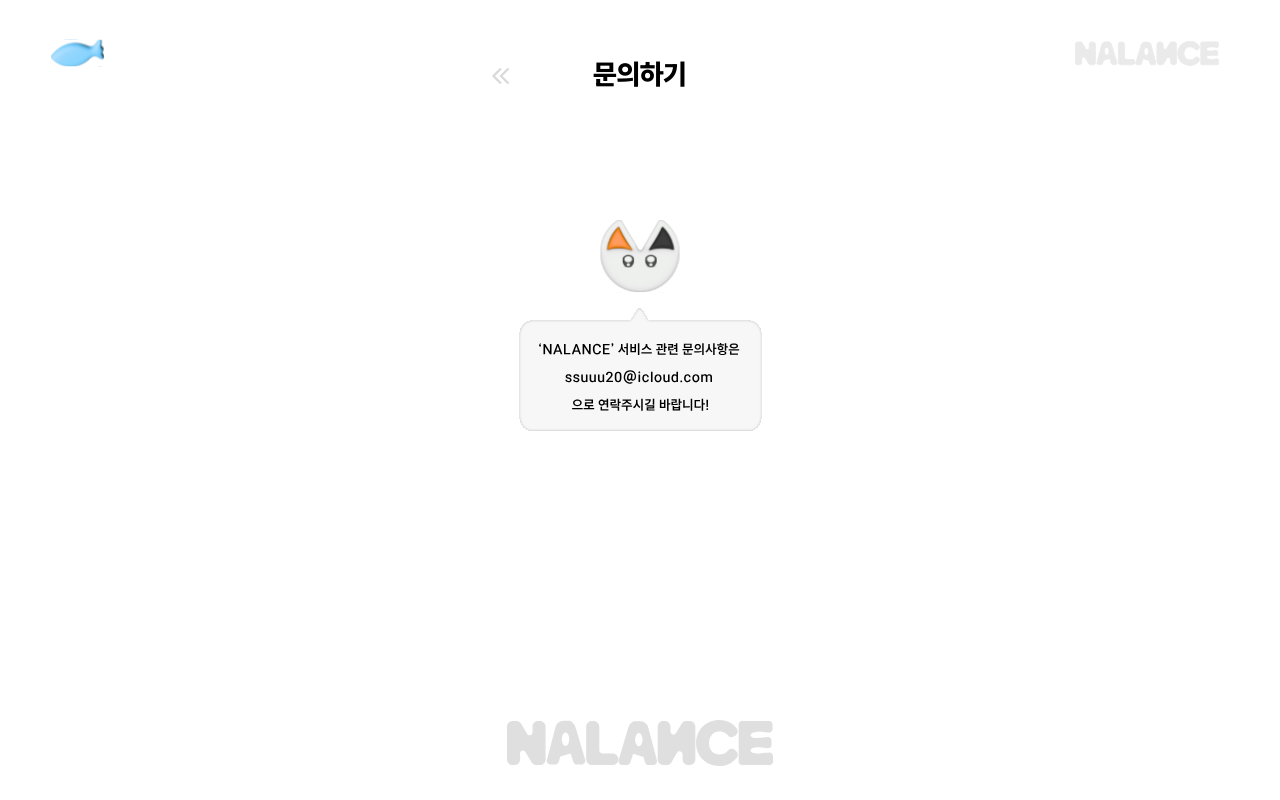
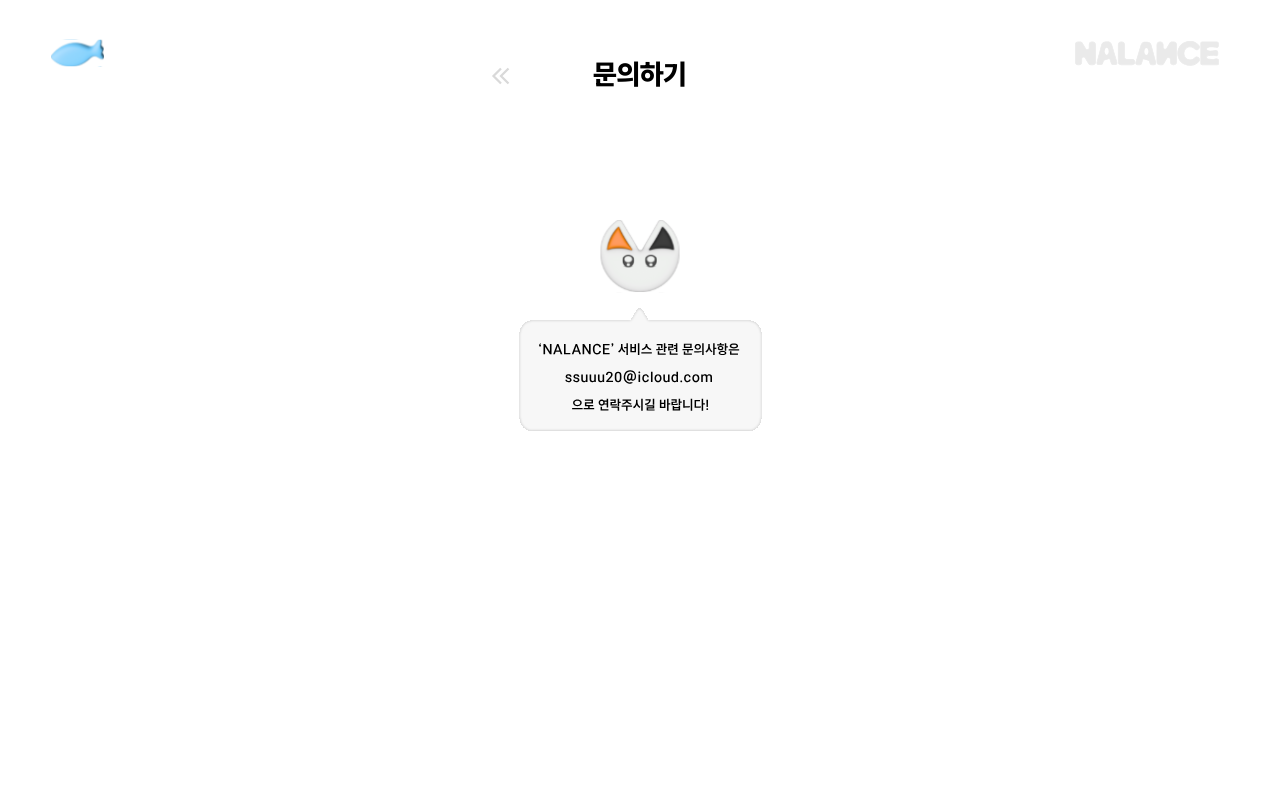
Before and after one commit to NALANCE/NALANCE-FE, a React (Vite) app: page /mypage/ask in a window 1280 px wide. Built offline with nearby package versions, Linux system fonts and the light colour scheme.

Commit message:
Refactor: 컴퓨터비율 적용  #92

```diff
--- a/src/pages/Mypage/Ask/Ask.jsx
+++ b/src/pages/Mypage/Ask/Ask.jsx
@@ -12,7 +12,9 @@ const Ask = () => {
         <S.Cat src={cat} alt="고양이" />
         <S.Speech src={speech} alt="말풍선" />
       </S.Container>
-      <BottomLogo />
+      <S.BottomLogoWrapper>
+        <BottomLogo />
+      </S.BottomLogoWrapper>
     </>
   );
 };
--- a/src/pages/Mypage/Ask/Ask.style.js
+++ b/src/pages/Mypage/Ask/Ask.style.js
@@ -23,3 +23,11 @@ export const Speech = styled.img`
   width: 269px;
   height: 122.951px;
 `;
+
+export const BottomLogoWrapper = styled.div`
+  display: block; /* 기본적으로 보이게 설정 */
+
+  @media all and (min-width: 769px) and (orientation: landscape) {
+    display: none; /* 태블릿 가로 모드에서는 숨김 */
+  }
+`;
```
